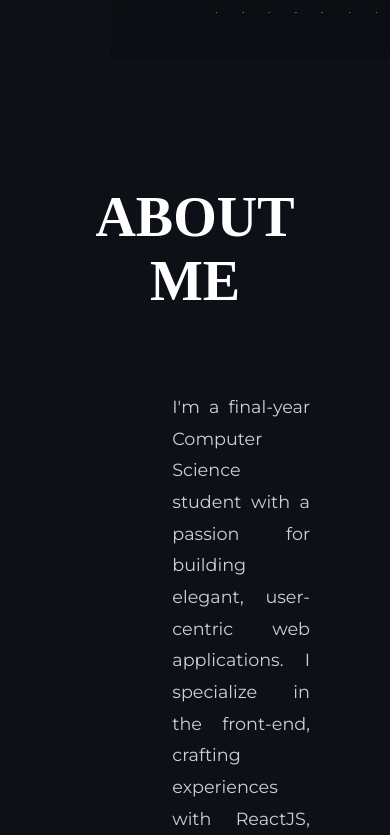
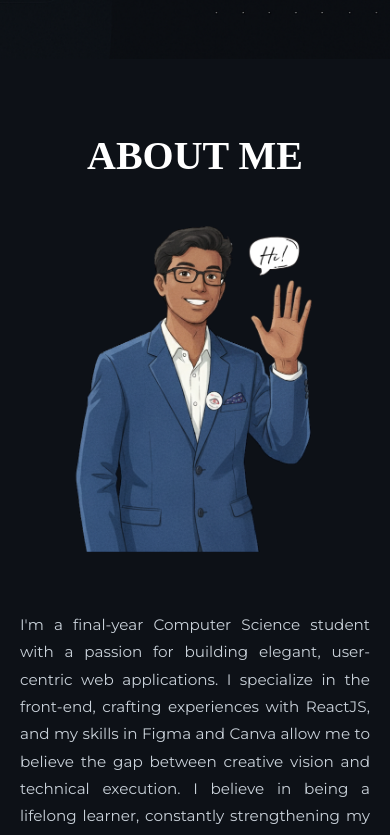
Before and after one commit to SathaSivamRS/Satha_Portfolio, a React (Create React App) app: page / in a window 390 px wide. Shown: the part 820-1655 px from the top of the page. Built offline with nearby package versions, Linux system fonts and the light colour scheme; a web font is replaced by a local one.

Commit message:
feat: Build and style complete portfolio hero section-Final-1.1

```diff
--- a/src/components/About/About.module.css
+++ b/src/components/About/About.module.css
@@ -32,7 +32,6 @@
 .avatar {
   width: 100%;
   height: auto;
-  /* ADD THIS LINE to apply the animation */
   animation: floatAnimation 3s ease-in-out infinite;
 }
 
@@ -54,15 +53,58 @@
   margin-bottom: 0;
 }
 
-/* ADD THIS ENTIRE BLOCK to define the animation */
 @keyframes floatAnimation {
   0% {
     transform: translateY(0);
   }
   50% {
-    transform: translateY(-10px); /* Moves the image up */
+    transform: translateY(-10px);
   }
   100% {
     transform: translateY(0);
   }
 }
+
+/* Responsive: Tablet (≤1024px) */
+@media (max-width: 1024px) {
+  .contentWrapper {
+    flex-direction: column;
+    gap: 40px;
+  }
+
+  .avatarColumn {
+    max-width: 300px;
+  }
+
+  .textColumn {
+    max-width: 90%;
+  }
+
+  .text {
+    font-size: 1rem;
+  }
+}
+
+/* Responsive: Mobile (≤768px) */
+@media (max-width: 768px) {
+  .aboutSection {
+    padding: 40px 20px;
+  }
+
+  .title {
+    font-size: 2.5rem;
+    margin-bottom: 40px;
+  }
+
+  .avatarColumn {
+    max-width: 250px;
+  }
+
+  .textColumn {
+    max-width: 100%;
+  }
+
+  .text {
+    font-size: 0.95rem;
+  }
+}
--- a/src/components/Education/Education.module.css
+++ b/src/components/Education/Education.module.css
@@ -6,6 +6,7 @@
   align-items: center;
   justify-content: center;
   position: relative;
+  background-image: url('../../assets/background.png');
 }
 
 .title {
--- a/src/components/Header/Header.module.css
+++ b/src/components/Header/Header.module.css
@@ -41,7 +41,7 @@
   background-color: rgba(59, 41, 41, 0.5);
   border-radius: 30px;
   border: 1px solid #3b2929;
-  backdrop-filter: blur(10px);
+  backdrop-filter: blur(20px);
 }
 
 .nav a {
@@ -66,8 +66,9 @@
 
 @media (max-width: 992px) {
   .header {
-    padding: 20px 40px;
-    /* position: sticky; */
+    padding: 20px 25px;
+    background-color: rgba(13, 17, 23, 0.55); /* Semi-transparent background for blur */
+    backdrop-filter: blur(10px);
   }
 
   .hamburger {
@@ -79,7 +80,8 @@
     top: 90px;
     left: 0;
     width: 100%;
-    background-color: #161b22;
+    background-color: rgba(22, 27, 34, 0.85); /* Add semi-transparent background */
+    backdrop-filter: blur(10px); /* Maintain blur */
     max-height: 0;
     overflow: hidden;
     transition: max-height 0.4s ease-in-out;
@@ -96,7 +98,7 @@
     border-radius: 0;
     border: none;
     background: none;
-    backdrop-filter: none;
+    backdrop-filter: blur(10px); /* Apply blur effect on menu items too */
     align-items: center;
     gap: 15px;
   }
```
